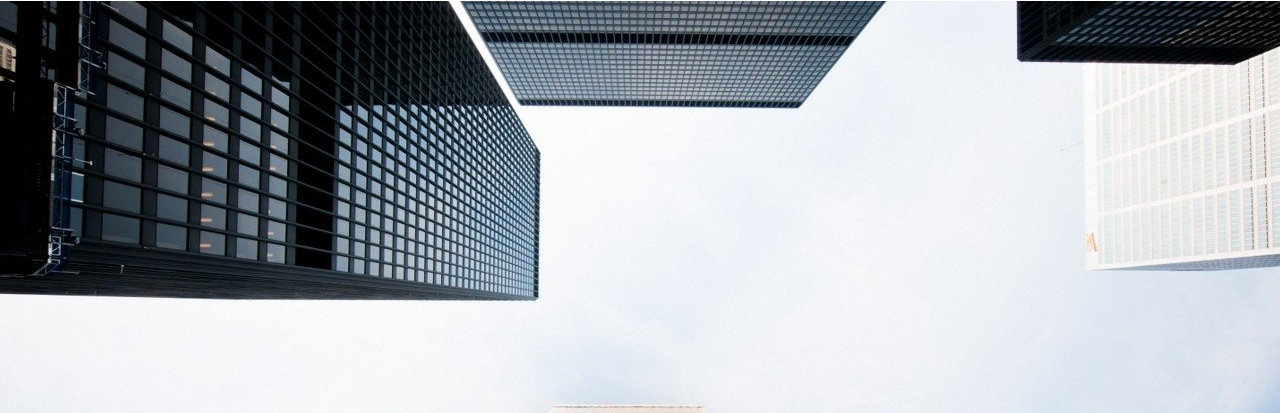
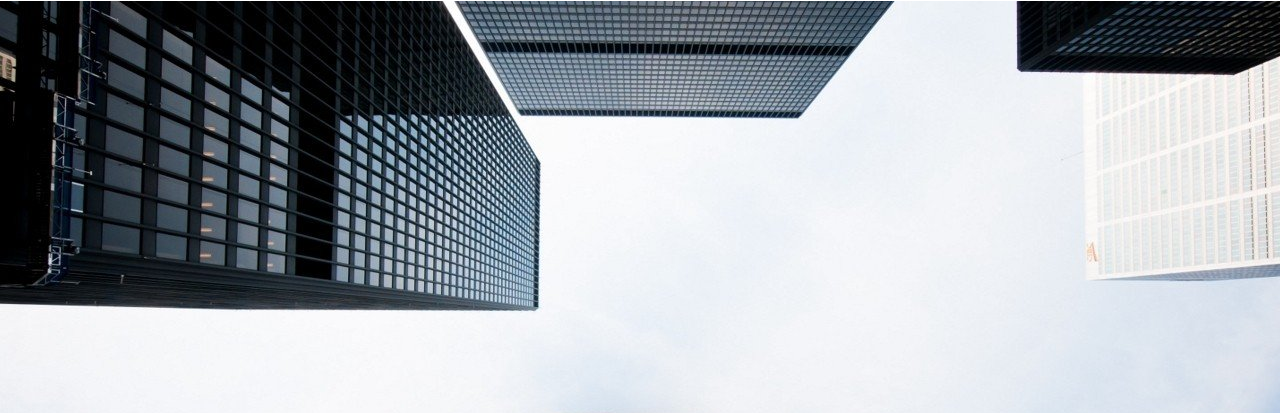
Before and after one commit to uzerapp/uzerapp.github.io, a plain HTML site: page index.html in a window 1280 px wide. Shown: the part 65-478 px from the top of the page. Drawn offline with Linux system fonts and the light colour scheme.

Commit message:
Update style.css

```diff
--- a/css/style.css
+++ b/css/style.css
@@ -137,7 +137,7 @@ ul#nav li a:hover {
 
 #home {
 	background: url(../images/background.png) no-repeat center;
-	min-height: 530px;
+	min-height: 550px;
 	width: 100%;
 	margin-top: 66px;
 	position: relative;
```
